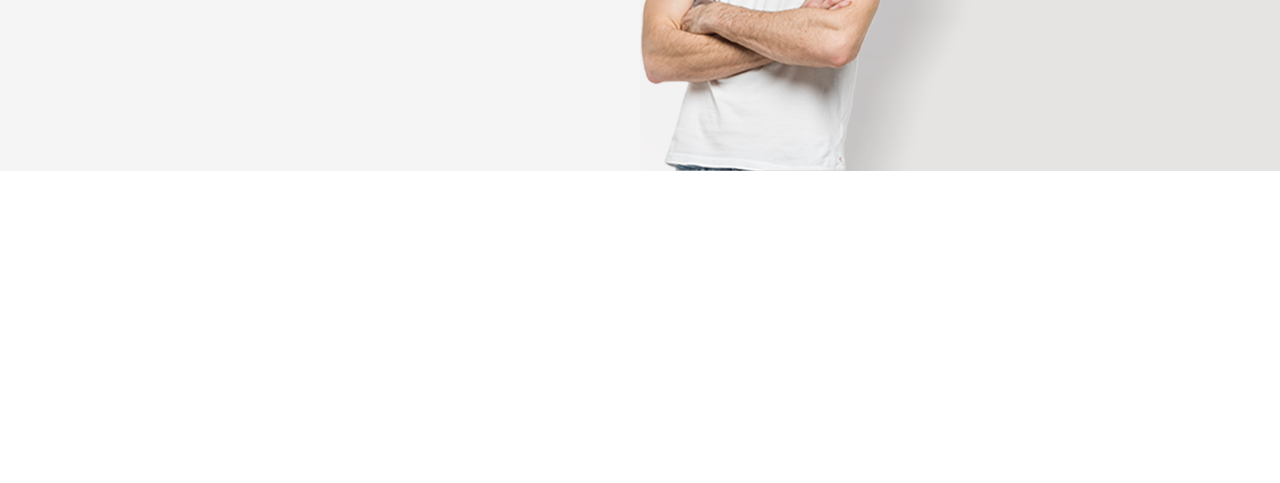
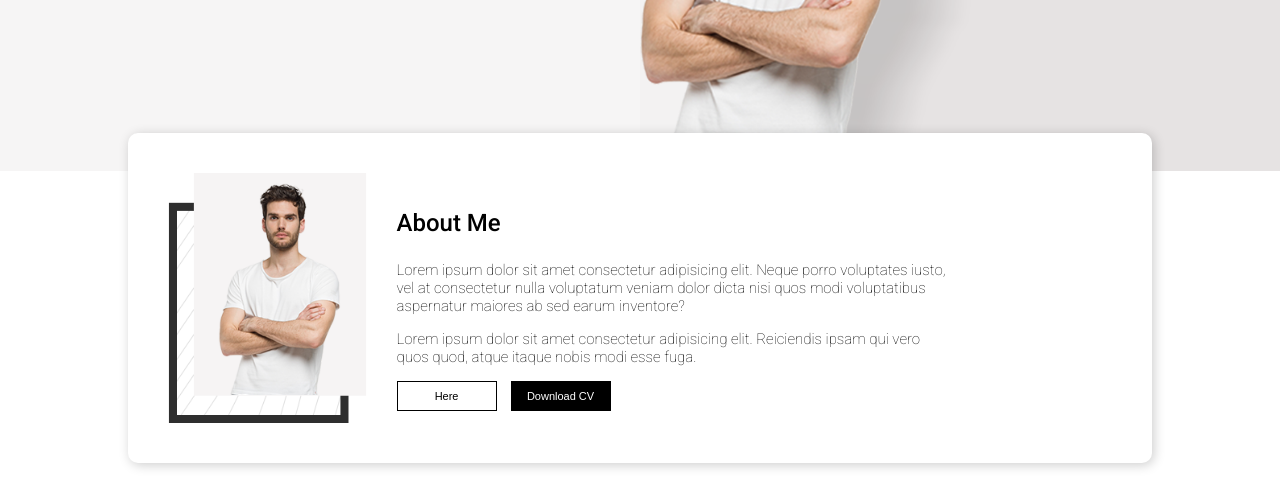
Before and after one commit to yudiyahrian/Web-Portofolio, a plain HTML site: page index.html in a window 1280 px wide. Shown: the part 379-862 px from the top of the page. Before the commit the page ends 800 px from the top, so only its background shows below. Drawn offline with Linux system fonts and the light colour scheme.

Commit message:
Membuat About

```diff
--- a/css/style.css
+++ b/css/style.css
@@ -93,3 +93,53 @@
     top: 100px;
     height: 450px;
 }
+
+.about{
+    position: relative;
+    width: 80%;
+    background-color: #ffffff;
+    box-shadow: 2px 2px 12px rgba(0, 0, 0, 0.2);
+    margin: -3% auto 20px;
+    border-radius: 10px;
+    display: flex;
+    justify-content: center;
+    align-items: center;
+    padding: 10px;
+    box-sizing: border-box;
+    padding-right: 200px;
+}
+
+.text-about p:first-child{
+    font-size: 24px;
+    font-weight: 500;
+}
+
+.text-about p:nth-child(2),
+.text-about p:nth-child(3){
+    font-size: 15px;
+    font-weight: 300;
+}
+
+.about img{
+    height: 250px;
+    margin: 30px;
+}
+
+.btn-about-here{
+    width: 100px;
+    height: 30px;
+    background-color: transparent;
+    border: 1px solid black;
+    font-size: 11px;
+    margin-right: 10px;
+}
+
+.btn-about-download{
+    width: 100px;
+    height: 30px;
+    background-color: black;
+    border: none;
+    font-size: 11px;
+    margin-right: 10px;
+    color: white;
+}
--- a/index.html
+++ b/index.html
@@ -46,6 +46,19 @@
 
     <img src="img/model.png" alt="model" class="model">
 
+    <!--about-->
+    <div class="about">
+        <img src="img/about-img.png" alt="gambar about">
+
+        <div class="text-about">
+            <p>About Me</p>
+            <p>Lorem ipsum dolor sit amet consectetur adipisicing elit. Neque porro voluptates iusto, vel at consectetur nulla voluptatum veniam dolor dicta nisi quos modi voluptatibus aspernatur maiores ab sed earum inventore?</p>
+            <p>Lorem ipsum dolor sit amet consectetur adipisicing elit. Reiciendis ipsam qui vero quos quod, atque itaque nobis modi esse fuga.</p>
+
+            <button class="btn-about-here">Here</button>
+            <button class="btn-about-download">Download CV</button>
+        </div>
+    </div>
 
 </body>
 </html>
```
